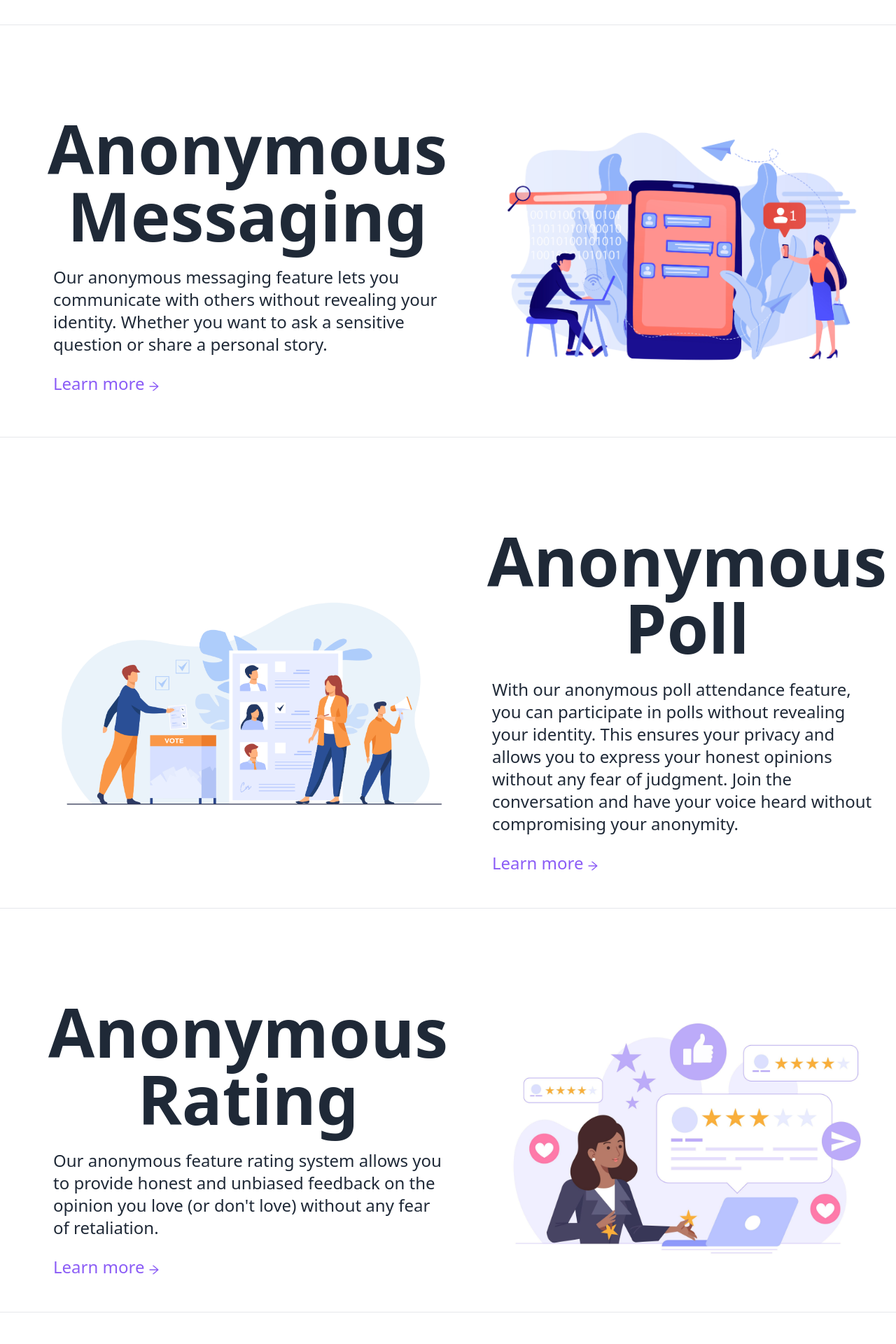
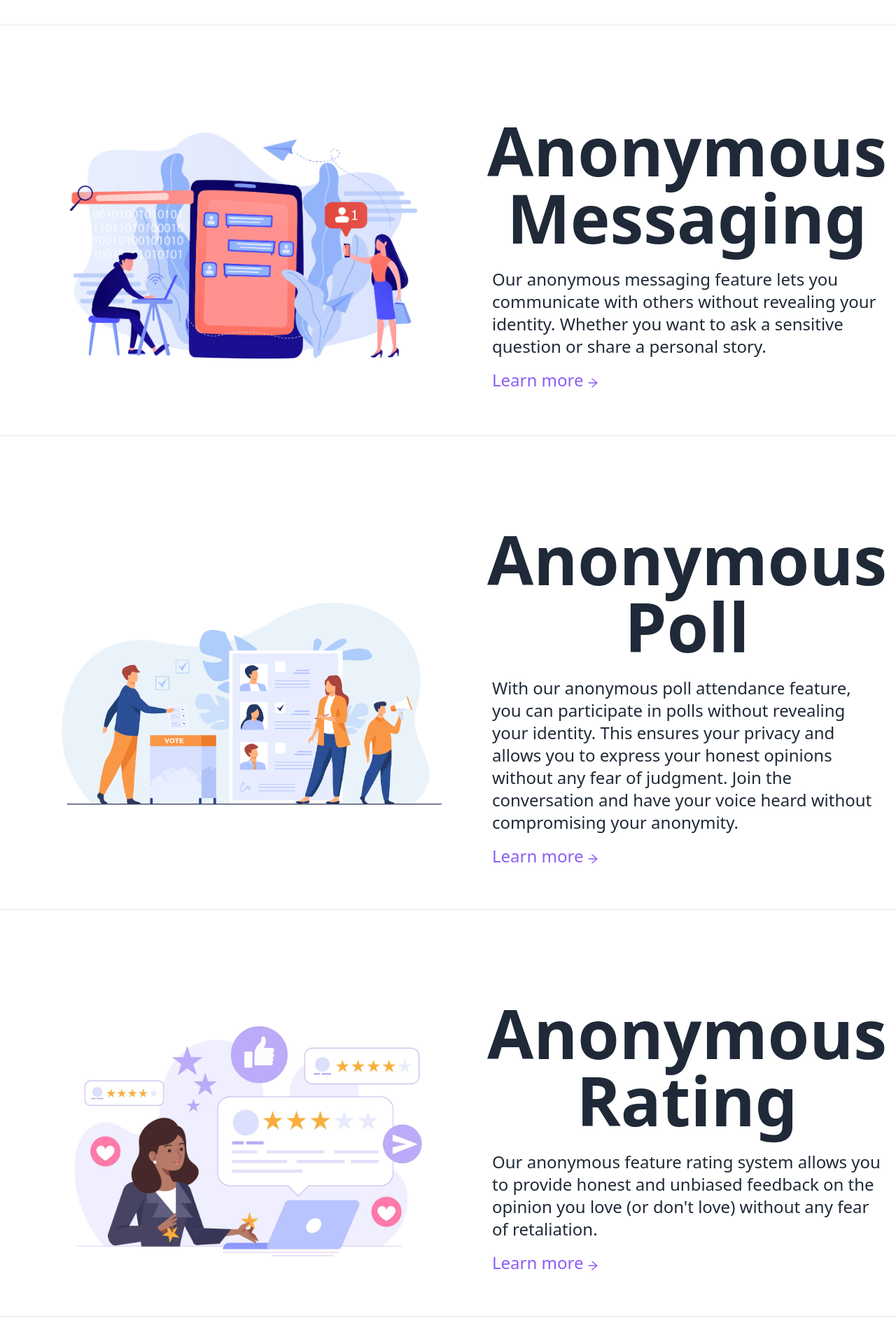
Before and after one commit to Mohammad-Javad-Ameri/anonymous-message, a React (Create React App) app in the folder client/: page / in a window 1280 px wide. Shown: the part 686-2606 px from the top of the page at 70% size. Built offline with nearby package versions, Linux system fonts and the light colour scheme.

Commit message:
make some changes

```diff
--- a/client/src/App.js
+++ b/client/src/App.js
@@ -15,8 +15,6 @@ import ForgetPassword from "./components/Login/ForgetPassword";
 import ResetPassword from "./components/Login/ResetPassword";
 
 function App() {
-
-
   return (
     <AuthProvider>
       <Routes>
--- a/client/src/components/Login/Login.js
+++ b/client/src/components/Login/Login.js
@@ -5,6 +5,7 @@ import FormExtra from "./FormExtra";
 import { useState } from "react";
 import { login } from "../../Api/Api";
 import { useNavigate } from "react-router-dom";
+import { useAuth } from "../../context/AuthProvider";
 
 
 const fields = loginFields;
@@ -16,8 +17,7 @@ export default function Login() {
 
   const [error, setError] = useState(null);
   const navigate = useNavigate();
-
-
+  const { updateAccessToken } = useAuth();
 
   function handleChange(e) {
     setLoginState({ ...loginState, [e.target.id]: e.target.value });
@@ -28,13 +28,14 @@ export default function Login() {
     authenticateUser();
   }
 
-  function authenticateUser() {
+function authenticateUser() {
     const { Email, Password } = loginState;
     login(Email, Password)
       .then((response) => {
         if (response.data.token) {
           console.log(response.data);
           localStorage.setItem("user", JSON.stringify(response.data));
+          updateAccessToken(response.data.token, response.data.refreshToken);
         }
         navigate("/dashboard");
       })
--- a/client/src/components/SideMenu.js
+++ b/client/src/components/SideMenu.js
@@ -50,12 +50,12 @@ export default function SideMenu() {
             icon: <BiMessageDetail />,
           },
           {
-            label: "Polls",
+            label: "Polls (Coming Soon)",
             key: "/polls",
             icon: <BsUiChecksGrid />,
           },
           {
-            label: "Rates",
+            label: "Rates (Coming Soon)",
             key: "/ratings",
             icon: <AiOutlineStar />,
           },
--- a/client/src/components/home/Feature1.js
+++ b/client/src/components/home/Feature1.js
@@ -2,24 +2,46 @@ import { AiOutlineArrowRight } from "react-icons/ai";
 import messagef from "../../assets/messagef.jpg";
 import { Link } from "react-router-dom";
 export default function Feature1() {
+  const user = JSON.parse(localStorage.getItem("user"));
   return (
     <section className="flex justify-center lg:py-12 lg:mt-5 lg:ml-14">
       <div className="container mx-auto">
         <div className="flex flex-col lg:flex-row lg:items-center lg:gap-x-[30px]">
+          <div
+            className="text-center flex-1"
+            data-aos="fade-up"
+            data-aos-offset="300"
+          >
+            <img
+              className="mx-auto mb-3 rounded-2xl"
+              src={messagef}
+              alt="rating"
+            />
+          </div>
           <div className="flex-1" data-aos="fade-up" data-aos-offset="400">
-        <h2 className="text-6xl lg:text-8xl mx-3 mb-6 font-bold text-center">Anonymous Messaging</h2>
-        <p className="text-2xl text-light font-normal mb-6 mx-5 max-w-3xl">
-          Our anonymous messaging feature lets you communicate with others without revealing your identity. Whether you want to ask a sensitive question or share a personal story.
+            <h2 className="text-6xl lg:text-8xl mx-3 mb-6 font-bold text-center">
+              Anonymous Messaging
+            </h2>
+            <p className="text-2xl text-light font-normal mb-4 mx-5 max-w-3xl">
+              Our anonymous messaging feature lets you communicate with others
+              without revealing your identity. Whether you want to ask a
+              sensitive question or share a personal story.
             </p>
+            {!user ? (
               <Link to="/login">
                 <button className="text-[#8b5cf6] mb-3 text-xl mx-5 lg:text-2xl flex items-end gap-x-1 hover:gap-x-2 transition-all">
                   Learn more
                   <AiOutlineArrowRight className="flex items-end w-[18px]" />
                 </button>
               </Link>
-      </div>
-      <div className="text-center" data-aos="fade-up" data-aos-offset="300">
-        <img className="mx-auto mb-3 rounded-2xl" src={messagef} alt="rating" />
+            ) : (
+              <Link to="/dashboard">
+                <button className="text-[#8b5cf6] mb-3 text-xl mx-5 lg:text-2xl flex items-end gap-x-1 hover:gap-x-2 transition-all">
+                  Learn more
+                  <AiOutlineArrowRight className="flex items-end w-[18px]" />
+                </button>
+              </Link>
+            )}
           </div>
         </div>
       </div>
--- a/client/src/components/home/Feature2.js
+++ b/client/src/components/home/Feature2.js
@@ -3,12 +3,13 @@ import pollf from "../../assets/pollf.jpg";
 import { Link } from "react-router-dom";
 
 export default function Feature2() {
+  const user = JSON.parse(localStorage.getItem("user"));
   return (
     <section className="flex justify-center lg:py-12 lg:mt-5 lg:ml-14">
       <div className="container mx-auto">
         <div className="flex flex-col lg:flex-row lg:items-center lg:gap-x-[30px]">
           <div
-            className="flex-1 order-2 lg:order-1"
+            className="flex-1 order-1 lg:order-1"
             data-aos="fade-down"
             data-aos-offset="300"
           >
@@ -19,26 +20,35 @@ export default function Feature2() {
             />
           </div>
           <div
-            className="flex-1 order-1 lg:order-2"
+            className="flex-1 order-2 lg:order-2"
             data-aos="fade-down"
             data-aos-offset="400"
           >
             <h2 className="text-6xl lg:text-8xl mx-3 mb-6 font-bold text-center">
               Anonymous Poll
             </h2>
-            <p className="text-2xl text-light font-normal mb-6 mx-5 max-w-3xl">
+            <p className="text-2xl text-light font-normal mb-4 mx-5 max-w-3xl">
               With our anonymous poll attendance feature, you can participate in
               polls without revealing your identity. This ensures your privacy
               and allows you to express your honest opinions without any fear of
               judgment. Join the conversation and have your voice heard without
               compromising your anonymity.
             </p>
+            {!user ? (
               <Link to="/login">
+                <button className="text-[#8b5cf6] max-lg:mb-3 mb-3 text-xl mx-5 lg:text-2xl flex items-end gap-x-1 hover:gap-x-2 transition-all">
+                  Learn more
+                  <AiOutlineArrowRight className="flex items-end w-[18px]" />
+                </button>
+              </Link>
+            ) : (
+              <Link to="/dashboard">
                 <button className="text-[#8b5cf6] max-lg:mb-3 text-xl mx-5 lg:text-2xl flex items-end gap-x-1 hover:gap-x-2 transition-all">
                   Learn more
                   <AiOutlineArrowRight className="flex items-end w-[18px]" />
                 </button>
               </Link>
+            )}
           </div>
         </div>
       </div>
--- a/client/src/components/home/Feature3.js
+++ b/client/src/components/home/Feature3.js
@@ -2,26 +2,11 @@ import { AiOutlineArrowRight } from "react-icons/ai";
 import ratef from "../../assets/ratef.jpg";
 import { Link } from "react-router-dom";
 export default function Feature3() {
+  const user = JSON.parse(localStorage.getItem("user"));
   return (
     <section className="flex justify-center lg:py-12 lg:mt-5 lg:ml-14">
       <div className="container mx-auto">
         <div className="flex flex-col lg:flex-row lg:items-center lg:gap-x-[30px]">
-          <div className="flex-1 " data-aos="fade-up" data-aos-offset="400">
-            <h2 className="text-6xl lg:text-8xl mx-3 mb-6 font-bold text-center">
-              Anonymous Rating
-            </h2>
-            <p className="text-2xl text-light font-normal mb-6 mx-5 max-w-3xl">
-              Our anonymous feature rating system allows you to provide honest
-              and unbiased feedback on the opinion you love (or don't love)
-              without any fear of retaliation.
-            </p>
-            <Link to="/login">
-              <button className="text-[#8b5cf6] max-lg:mb-3 text-xl mx-5 lg:text-2xl flex items-end gap-x-1 hover:gap-x-2 transition-all">
-                Learn more
-                <AiOutlineArrowRight className="flex items-end w-[18px]" />
-              </button>
-            </Link>
-          </div>
           <div className="flex-1" data-aos="fade-up" data-aos-offset="300">
             <img
               className="max-lg:mb-3  rounded-2xl"
@@ -29,6 +14,31 @@ export default function Feature3() {
               alt="rating"
             />
           </div>
+          <div className="flex-1 " data-aos="fade-up" data-aos-offset="400">
+            <h2 className="text-6xl lg:text-8xl mx-3 mb-6 font-bold text-center">
+              Anonymous Rating
+            </h2>
+            <p className="text-2xl text-light font-normal mb-4 mx-5 max-w-3xl">
+              Our anonymous feature rating system allows you to provide honest
+              and unbiased feedback on the opinion you love (or don't love)
+              without any fear of retaliation.
+            </p>
+            {!user ? (
+              <Link to="/login">
+                <button className="text-[#8b5cf6] max-lg:mb-3 mb-3 text-xl mx-5 lg:text-2xl flex items-end gap-x-1 hover:gap-x-2 transition-all">
+                  Learn more
+                  <AiOutlineArrowRight className="flex items-end w-[18px]" />
+                </button>
+              </Link>
+            ) : (
+              <Link to="/dashboard">
+                <button className="text-[#8b5cf6] max-lg:mb-3 text-xl mx-5 lg:text-2xl flex items-end gap-x-1 hover:gap-x-2 transition-all">
+                  Learn more
+                  <AiOutlineArrowRight className="flex items-end w-[18px]" />
+                </button>
+              </Link>
+            )}
+          </div>
         </div>
       </div>
     </section>
--- a/client/src/components/home/Footer.js
+++ b/client/src/components/home/Footer.js
@@ -17,10 +17,10 @@ export default function Footer() {
           <a href="https://github.com/Mohammad-Javad-Ameri">
             <BsGithub className="w-[24px] h-[24px]" />
           </a>
-          <a href="https://t.me/Mohmmad_Javad_Ameri">
+          <a href="#">
             <BsTelegram className="w-[24px] h-[24px]" />
           </a>
-          <a href="https://www.instagram.com/mj__ameri">
+          <a href="#">
             <BsInstagram className="w-[24px] h-[24px]" />
           </a>
         </div>
--- a/client/src/index.css
+++ b/client/src/index.css
@@ -114,3 +114,36 @@
 [data-theme="dark"] .ant-space-item svg{
 color: rgb(206, 202, 202) !important;
 }
+
+.custom-menu-item{
+  color: rgb(255, 255, 255) !important;
+  background-color: #212931 !important;
+
+}
+
+.ant-menu-item:nth-last-child(1),
+.ant-menu-item:nth-last-child(2) {
+  color: rgb(173, 170, 170) !important;
+}
+
+[data-theme="dark"] .ant-menu-item:nth-last-child(1)
+ {
+  color: rgb(100, 98, 98) !important;
+}
+
+[data-theme="dark"] .ant-menu-item:nth-last-child(2) {
+  color: rgb(100, 98, 98) !important;
+}
+
+ .ant-menu-item:nth-last-child(1):hover,
+.ant-menu-item:nth-last-child(2):hover {
+  color: rgb(100, 98, 98) !important;
+}
+
+[data-theme="dark"] .ant-menu-item:nth-last-child(1) {
+  color: rgb(109, 109, 109) !important;
+}
+
+[data-theme="dark"] .ant-menu-item:nth-last-child(2) {
+  color: rgb(109, 109, 109) !important;
+}
```
Also changed, not shown: client/src/components/home/Hero.js (+10 -1 lines), client/src/context/AuthProvider.js (+18 -8 lines). Lines whose indentation alone changed are shown as unchanged.
